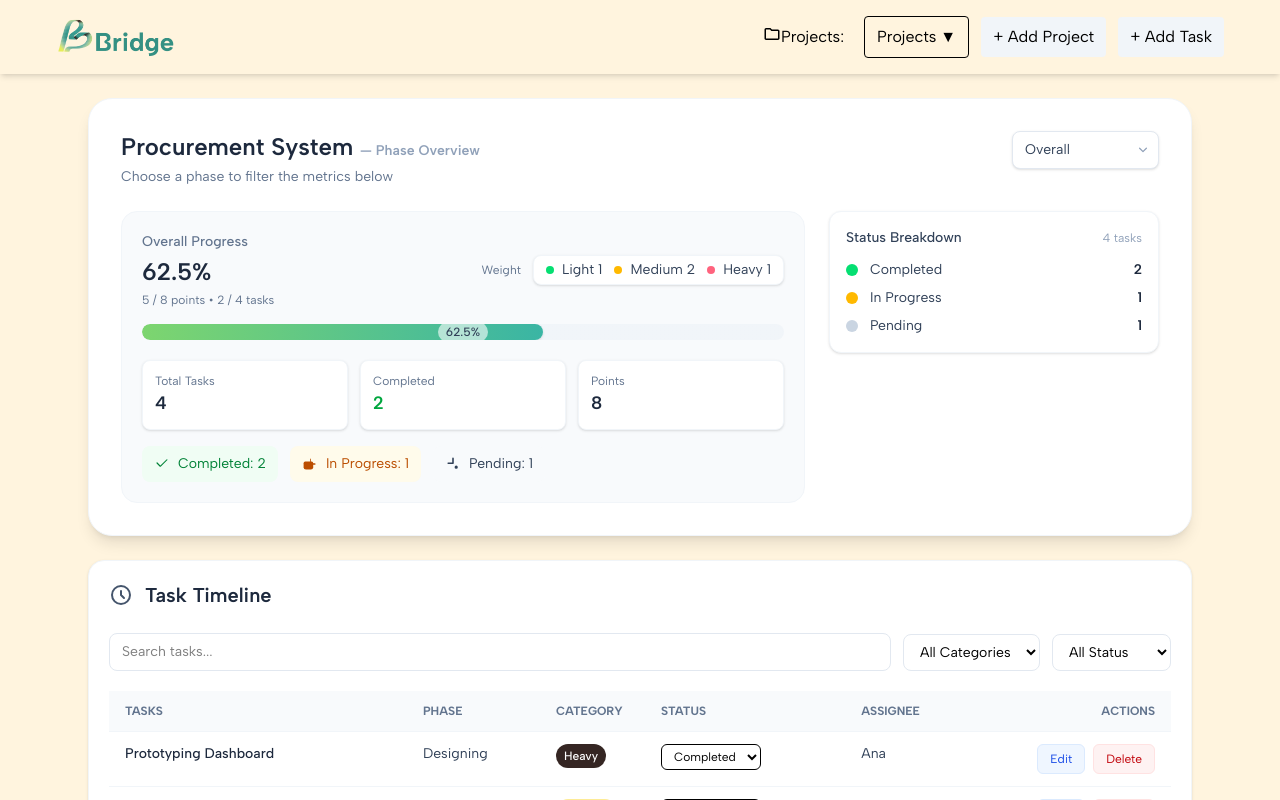
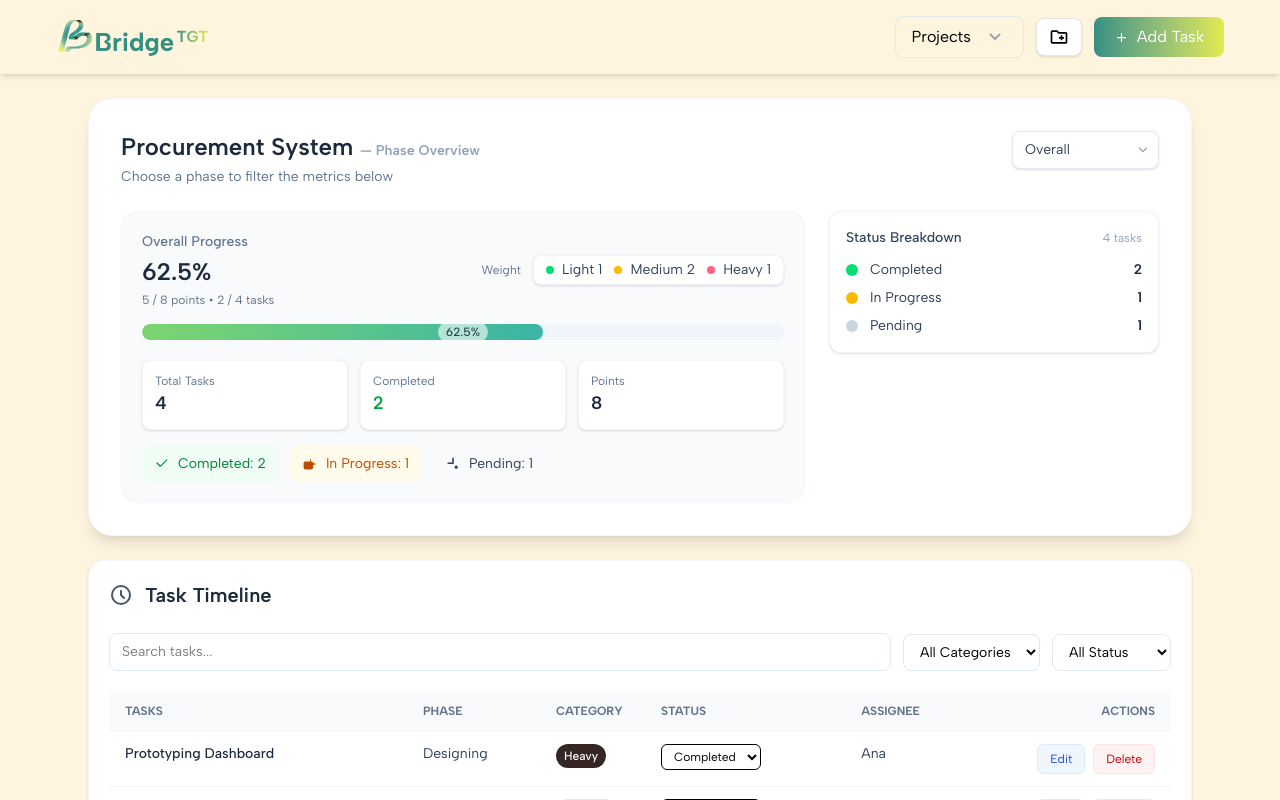
Before and after one commit to Bridge-Digital-Transformations-INTERNS/bridgeTGT, a Vue app: page / in a window 1280 px wide. Shown: the top 800 px of the page. Built offline with nearby package versions, Linux system fonts and the light colour scheme.

Commit message:
Enhanced HeaderBar component with improved layout and styling for project dropdown and buttons

```diff
--- a/src/components/HeaderBar.vue
+++ b/src/components/HeaderBar.vue
@@ -2,73 +2,144 @@
   <header
     class="flex items-center justify-between px-14 py-4 bg-[var(--color-cream)] shadow-md"
   >
-    <div class="flex items-center gap-3">
-      <img src="/src/bridge-logo.png" alt="BridgeTGT" class="h-10" />
+    <div class="flex justify-center items-center">
+      <img src="/src/bridge-logo.png" alt="Bridge Logo" class="h-10" />
+      <h1
+        class="text-md  font-bold bg-gradient-to-r from-[var(--color-palm)] to-[var(--color-lime)] bg-clip-text text-transparent"
+      >
+        TGT
+      </h1>
     </div>
 
-    <div class="flex items-center gap-3 relative">
-      <div class="flex justify-between p-2">
+    <div class="flex items-center gap-3 relative whitespace-nowrap">
+      <!-- <div class="flex items-center gap-2 justify-between p-2">
         <Icon
           icon="material-symbols:folder-outline-rounded"
           width="18"
           height="18"
         />
         <p>Projects:</p>
-      </div>
+      </div> -->
 
       <!-- Project dropdown -->
       <div class="relative" ref="dropdownRef">
         <button
           @click="toggleDropdown"
-          class="px-3 py-2 border rounded flex items-center gap-1"
+          class="justify-between px-4 py-2 border border-gray-200 rounded-lg flex items-center gap-3 hover:border-gray-300 hover:shadow-sm transition-all duration-200 ease-in-out transform hover:scale-[1.02] cursor-pointer"
         >
-          Projects <span>▼</span>
+          <!-- {{ projectStore.selectedProject?.name || "Add Project" }} -->
+            Projects
+          <span
+            class="text-gray-400 transition-transform duration-200"
+            :class="{ 'rotate-180': showDropdown }"
+            ><Icon
+              icon="material-symbols:keyboard-arrow-down-rounded"
+              width="24"
+              height="24"
+          /></span>
         </button>
 
         <transition name="dropdown-slide">
           <div
             v-if="showDropdown"
-            class="absolute right-0 mt-2 bg-white border rounded shadow-md w-64 z-20 max-h-72 overflow-auto"
+            class="absolute right-0 mt-2 border border-gray-100 rounded-xl bg-white shadow-xl w-100 z-20 backdrop-blur-sm"
           >
-            <ul>
-              <li
-                v-for="p in projectStore.projects"
-                :key="p.id"
-                class="px-3 py-2 hover:bg-[var(--color-lime)] hover:text-black flex justify-between items-center group cursor-pointer"
-                @click="selectProject(p)"
+            <div class="py-1">
+              <div
+                v-for="project in projectStore.projects"
+                :key="project.id"
+                class="px-4 py-3 hover:bg-gray-50 flex justify-between items-center group cursor-pointer transition-all duration-200 ease-in-out border-b border-gray-50 last:border-b-0 hover:scale-[1.01] hover:shadow-sm"
+                :class="{
+                  'bg-[var(--color-lime)]/10 border-[var(--color-lime)]/20':
+                    projectStore.selectedProject?.id === project.id,
+                }"
+                @click="selectProject(project)"
               >
-                <span>{{ p.name }}</span>
-                <div class="opacity-0 group-hover:opacity-100 flex gap-1">
+                <span
+                  class="font-medium flex-1 min-w-0 pr-2 transition-colors duration-200 truncate overflow-hidden"
+                  :class="{
+                    'text-[var(--color-palm)] font-semibold':
+                      projectStore.selectedProject?.id === project.id,
+                    'text-gray-900':
+                      projectStore.selectedProject?.id !== project.id,
+                  }"
+                  :title="project.name"
+                >
+                  {{ project.name }}
+                </span>
+                <div
+                  class="opacity-0 group-hover:opacity-100 flex gap-2 transition-all duration-200 ease-in-out flex-shrink-0 transform translate-x-2 group-hover:translate-x-0"
+                >
                   <button
-                    @click.stop="openProjectModal(true, p)"
-                    class="text-xs px-2 py-1 bg-blue-100 rounded"
+                    @click.stop="openProjectModal(true, project)"
+                    class="text-xs px-3 py-1 bg-blue-50 text-blue-600 hover:bg-blue-100 rounded-lg cursor-pointer transition-all duration-200 ease-in-out font-medium transform hover:scale-105 hover:shadow-md"
+                    title="Edit project"
                   >
-                    Edit
+                    <Icon
+                      icon="material-symbols:edit-outline"
+                      width="12"
+                      height="12"
+                      class="inline mr-1"
+                    />
+
                   </button>
                   <button
-                    @click.stop="askDelete(p)"
-                    class="text-xs px-2 py-1 bg-red-100 text-red-600 rounded"
+                    @click.stop="askDelete(project)"
+                    class="text-xs px-3 py-1 bg-red-50 text-red-600 hover:bg-red-100 rounded-lg cursor-pointer transition-all duration-200 ease-in-out font-medium transform hover:scale-105 hover:shadow-md"
+                    title="Delete project"
                   >
-                    Delete
+                    <Icon
+                      icon="material-symbols:delete-outline"
+                      width="12"
+                      height="12"
+                      class="inline mr-1"
+                    />
+
                   </button>
                 </div>
-              </li>
-            </ul>
+              </div>
+              <div
+                v-if="projectStore.projects.length === 0"
+                class="px-4 py-8 text-center text-gray-400"
+              >
+                <Icon
+                  icon="material-symbols:folder-off-outline"
+                  width="24"
+                  height="24"
+                  class="mx-auto mb-2 opacity-50 animate-pulse"
+                />
+                <p class="text-sm">No projects yet</p>
+                <p class="text-xs text-gray-300">
+                  Create your first project to get started
+                </p>
+              </div>
+            </div>
           </div>
         </transition>
       </div>
 
       <button
         @click="openProjectModal(false)"
-        class="px-3 py-2 rounded bg-slate-100"
+        class="px-3 py-2 rounded-lg bg-white border border-gray-200 shadow-sm hover:border-gray-300 hover:shadow-md cursor-pointer transition-all duration-200 ease-in-out transform hover:scale-105 hover:-translate-y-0.5"
       >
-        + Add Project
+        <Icon
+          icon="material-symbols:create-new-folder-outline"
+          width="20"
+          height="20"
+          class="transition-transform duration-200 hover:scale-110"
+        />
       </button>
       <button
         @click="openTaskModal(false)"
-        class="px-3 py-2 rounded bg-slate-100"
+        class="flex items-center gap-2 px-5 py-2 rounded-lg text-white bg-gradient-to-r from-[var(--color-palm)] to-[var(--color-lime)] hover:from-[var(--color-palm)]/90 hover:to-[var(--color-lime)]/90 transition-all duration-200 ease-in-out cursor-pointer transform hover:scale-105 hover:shadow-lg hover:-translate-y-0.5"
       >
-        + Add Task
+        <Icon
+          icon="material-symbols:add"
+          width="15"
+          height="15"
+          class="transition-transform duration-200 group-hover:rotate-90"
+        />
+        <span class="transition-all duration-200">Add Task</span>
       </button>
     </div>
 
@@ -115,8 +186,8 @@ const dropdownRef = ref(null);
 function toggleDropdown() {
   showDropdown.value = !showDropdown.value;
 }
-function selectProject(p) {
-  projectStore.selectedProjectId = p.id;
+function selectProject(project) {
+  projectStore.selectedProjectId = project.id;
   showDropdown.value = false;
 }
 
@@ -177,8 +248,8 @@ function saveTask(data) {
 // Delete confirm for projects
 const showConfirmProject = ref(false);
 const projectToDelete = ref(null);
-function askDelete(p) {
-  projectToDelete.value = p;
+function askDelete(project) {
+  projectToDelete.value = project;
   showConfirmProject.value = true;
 }
 function closeConfirmProject() {
```
